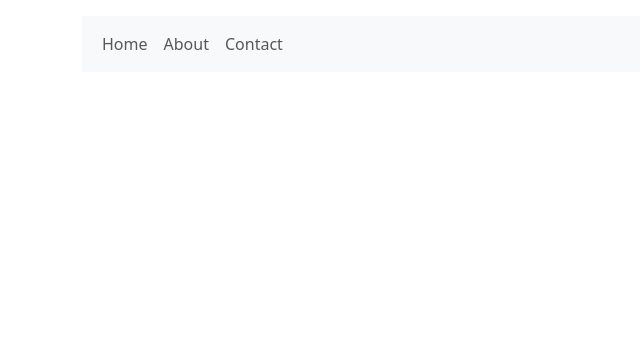
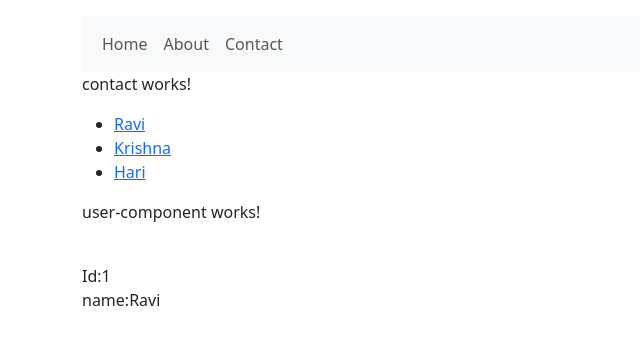
Before and after one commit to yawar2019/Student7am, an Angular app: page /contact/1/Ravi in a window 1280 px wide. Before the commit this address led to /. Shown: the top 344 px of the page, without its empty margins (0-640 px from the left). Built offline with nearby package versions, Linux system fonts and the light colour scheme.

Commit message:
committed

```diff
--- a/src/app/about/about.component.html
+++ b/src/app/about/about.component.html
@@ -1,5 +1,5 @@
 <p>about works!</p>
-
+<p>about works!</p><p>about works!</p><p>about works!</p><p>about works!</p>
 
 <span>Id:</span>{{user.id}}<br>
 <span>name:</span>{{user.name}}<br>
--- a/src/app/about/about.component.ts
+++ b/src/app/about/about.component.ts
@@ -31,6 +31,20 @@
       }
     })
 
+console.log(this.route.snapshot.queryParams['page']);
+console.log(this.route.snapshot.queryParams['search']);
+console.log(this.route.snapshot.fragment);
+
+this.route.queryParams.subscribe((data:Params)=>{
+  console.log('query params details '+data['page']);
+console.log('query params details '+data['search']);
+
+})
+
+
+this.route.fragment.subscribe((data)=>{
+  console.log('fragment params details '+data);
+})
 
   }
 
--- a/src/app/app.routes.ts
+++ b/src/app/app.routes.ts
@@ -2,9 +2,12 @@
 import { HomeComponent } from './home/home.component';
 import { AboutComponent } from './about/about.component';
 import { ContactComponent } from './contact/contact.component';
+import { UserComponentComponent } from './user-component/user-component.component';
 
 export const routes: Routes = [
 {path:'',component:HomeComponent},
 {path:'about/:id/:name',component:AboutComponent},
-{path:'contact',component:ContactComponent},
+{path:'contact',component:ContactComponent,
+children:[{path:':id/:name',component:UserComponentComponent}]},
+
 ];
--- a/src/app/contact/contact.component.html
+++ b/src/app/contact/contact.component.html
@@ -1 +1,7 @@
 <p>contact works!</p>
+<ul>
+    <li><a [routerLink]="['/contact',1,'Ravi']">Ravi</a></li>
+    <li><a [routerLink]="['/contact',2,'Krishna']">Krishna</a></li>
+    <li><a [routerLink]="['/contact',3,'Hari']">Hari</a></li>
+</ul>
+<router-outlet></router-outlet>
--- a/src/app/contact/contact.component.ts
+++ b/src/app/contact/contact.component.ts
@@ -1,8 +1,9 @@
 import { Component } from '@angular/core';
+import { RouterLink, RouterOutlet } from '@angular/router';
 
 @Component({
   selector: 'app-contact',
-  imports: [],
+  imports: [RouterLink,RouterOutlet],
   templateUrl: './contact.component.html',
   styleUrl: './contact.component.css'
 })
--- a/src/app/home/home.component.ts
+++ b/src/app/home/home.component.ts
@@ -68,7 +68,9 @@
 GotoAbout()
 {
  // this.router.navigateByUrl('/about');
- this.router.navigate(['/about',1,'Srija']);
+ //this.router.navigate(['/about',1,'Srija']);
+ this.router.navigate(['/about',1,'Srija'],
+  {queryParams:{page:1,search:'rabbit'},fragment:'loading'});
 }
 
 }
--- a/src/app/layout/layout.component.html
+++ b/src/app/layout/layout.component.html
@@ -23,7 +23,7 @@
           </li>
           <li class="nav-item">
             <a class="nav-link" [routerLink]="['/about',1,'Ravi']"
-            routerLinkActive="active" [routerLinkActiveOptions]="{exact:
+        [queryParams]="{page:1,search:'shiva'}" fragment="loading"   routerLinkActive="active" [routerLinkActiveOptions]="{exact:
               true}">About</a>
           </li>
           <li class="nav-item">
--- /dev/null
+++ b/src/app/user-component/user-component.component.html
@@ -0,0 +1,5 @@
+<p>user-component works!</p>
+<br>
+
+<span>Id:</span>{{user.id}}<br>
+<span>name:</span>{{user.name}}<br>
--- /dev/null
+++ b/src/app/user-component/user-component.component.ts
@@ -0,0 +1,30 @@
+import { Component, OnInit } from '@angular/core';
+import { ActivatedRoute, Params } from '@angular/router';
+@Component({
+  selector: 'app-user-component',
+  imports: [],
+  templateUrl: './user-component.component.html',
+  styleUrl: './user-component.component.css'
+})
+export class UserComponentComponent implements OnInit {
+  user={
+    id:"",
+    name:""
+  }
+
+
+  constructor(private route:ActivatedRoute)
+{
+
+}
+  ngOnInit(): void {
+    this.route.params.subscribe((data:Params)=>{
+      this.user={
+        id:data['id'],
+        name:data['name']
+      }
+    })
+  }
+
+
+}
```
Also changed, not shown: src/app/user-component/user-component.component.css (added), 1 other file (tests, documents, lock files or other folders).
